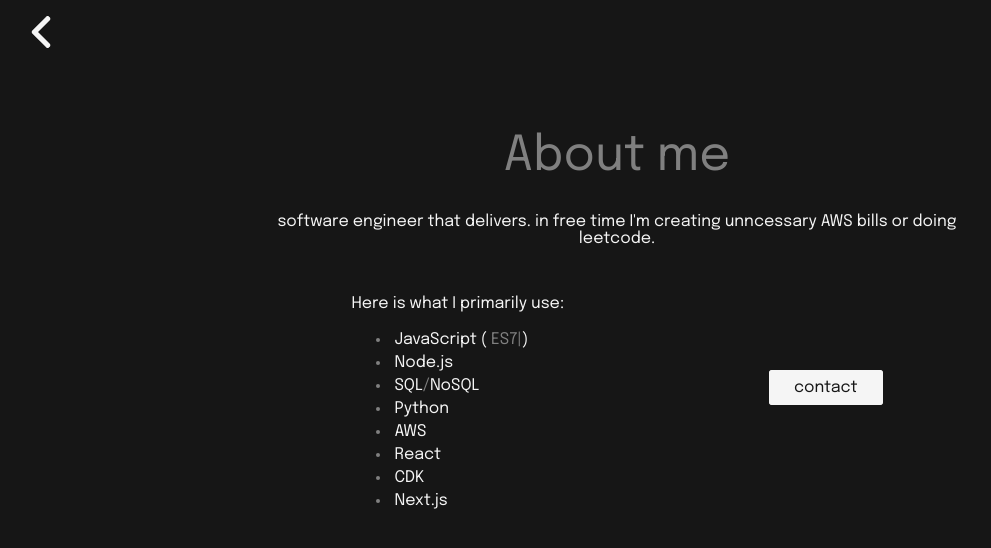
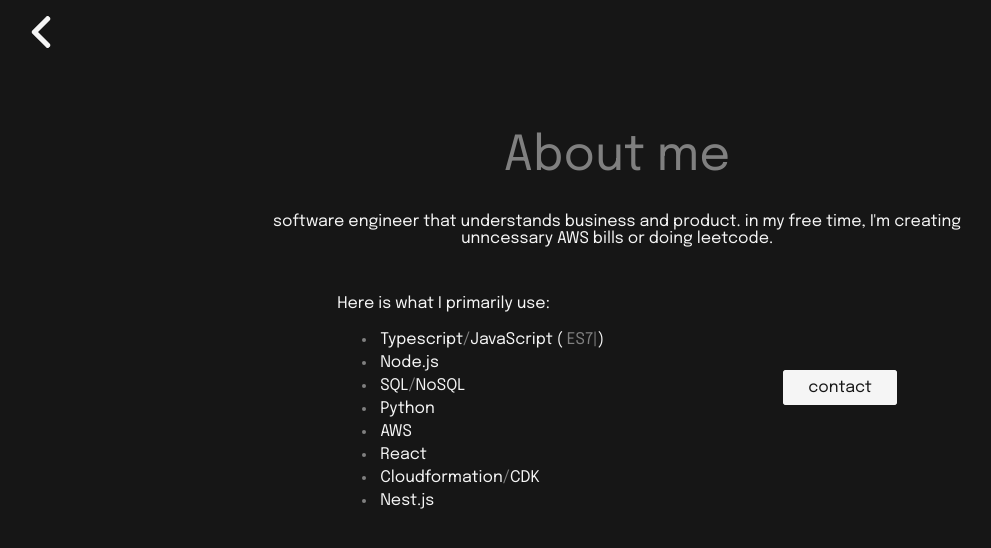
Before and after one commit to vosse/portfolio, a React (Create React App) app: page /about in a window 1280 px wide. Shown: the top 548 px of the page, without its empty margins (23-1014 px from the left). Built offline with nearby package versions, Linux system fonts and the light colour scheme.

Commit message:
Update skills

```diff
--- a/src/App.js
+++ b/src/App.js
@@ -18,7 +18,6 @@ export const App = () => {
                 <Route exact path='/' component={ Landing } />
                 <Route exact path='/about' component={ About } />
                 <Route exact path='/contact' component={ Contact } />
-                <Route exact path='/srecna-slava' component={ Hbd } />
                 <Route render={() => <Landing /> } />
             </Switch>
         </BrowserRouter>
--- a/src/Components/About.js
+++ b/src/Components/About.js
@@ -27,9 +27,9 @@ export const About = () => {
                     </div>
                     <div className="aboutme-text">
                         {`
-                        software engineer that delivers.
+                        software engineer that understands business and product.
 
-                        in free time I'm creating unncessary AWS bills or doing leetcode.
+                        in my free time, I'm creating unncessary AWS bills or doing leetcode.
                         `}
                     </div>
                     <div className="tech-wrapper">
@@ -37,14 +37,14 @@ export const About = () => {
                             <div className="tech-title">Here is what I primarily use:</div>
                             <div className="tech-stack">
                                 <ul>
-                                <li className="tech-item"><span className="white-item">JavaScript ( <span className="grey">ES<span id="abt-typed-text"></span></span>)</span></li>
+                                <li className="tech-item"><span className="white-item">Typescript</span>/<span className="white-item">JavaScript ( <span className="grey">ES<span id="abt-typed-text"></span></span>)</span></li>
                                 <li className="tech-item"><span className="white-item">Node.js</span></li>
                                 <li className="tech-item"><span className="white-item">SQL</span>/<span className="white-item">NoSQL</span></li>
                                 <li className="tech-item"><span className="white-item">Python</span></li>
                                 <li className="tech-item"><span className="white-item">AWS</span></li>
                                 <li className="tech-item"><span className="white-item">React</span></li>
-                                <li className="tech-item"><span className="white-item">CDK</span></li>
-                                <li className="tech-item"><span className="white-item">Next.js</span></li>
+                                <li className="tech-item"><span className="white-item">Cloudformation</span>/<span className="white-item">CDK</span></li>
+                                <li className="tech-item"><span className="white-item">Nest.js</span></li>
                                 </ul>
                             </div>
                         </div>
--- a/src/Components/Hbd.js
+++ /dev/null
@@ -1,19 +0,0 @@
-import React from 'react'
-
-export const Hbd = () => {
-    return (
-        <div className="contact-container">
-            <div className="abt-container">
-                <div className="centered">
-                    <div className="aboutme-title">
-                        Srecna slava, Tatjana!
-                    </div>
-                    <div className="centered">
-                        <img style={{ display: 'block', margin: '0 auto' }} src="https://spc-mb.net/wp-content/uploads/2014/01/sveti-jovan-krstitelj.jpg" width="318" height="480" frameBorder="0"></img><p></p>
-                    </div>
-                </div>
-            </div>
-
-        </div>
-    )
-}
```
